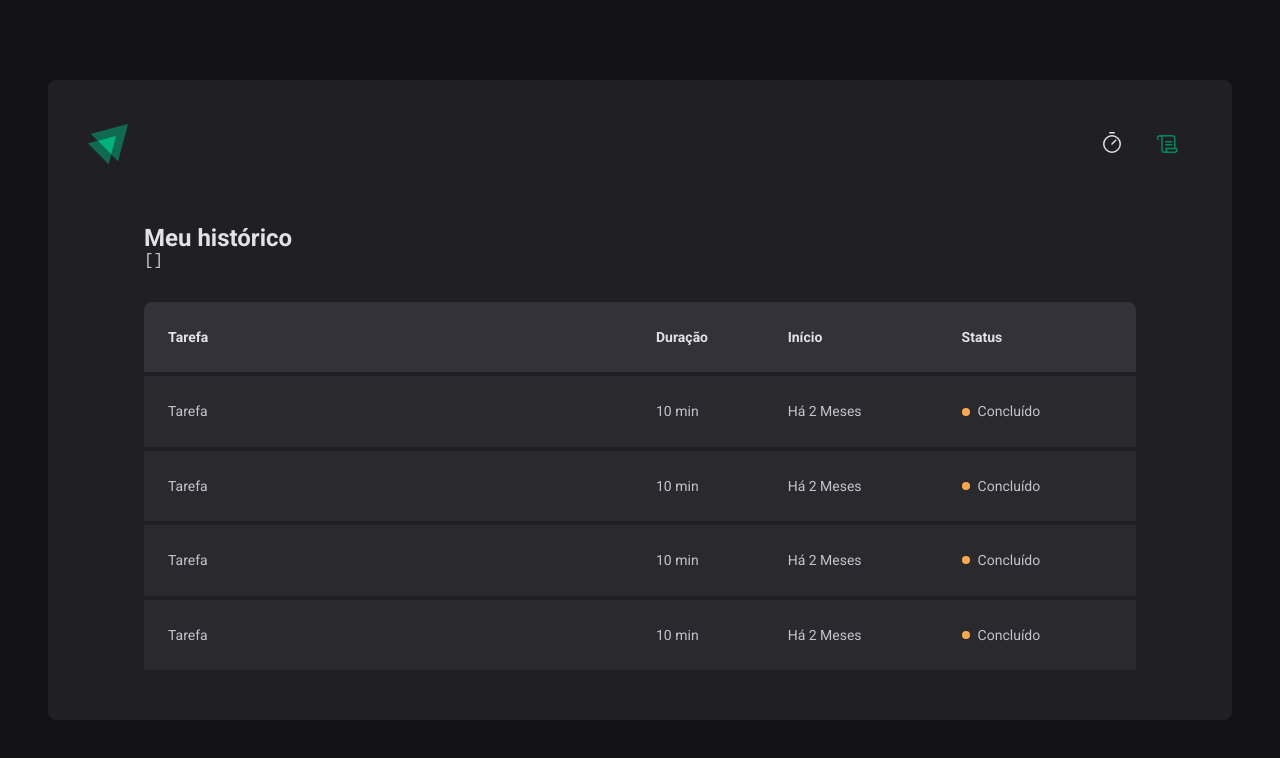
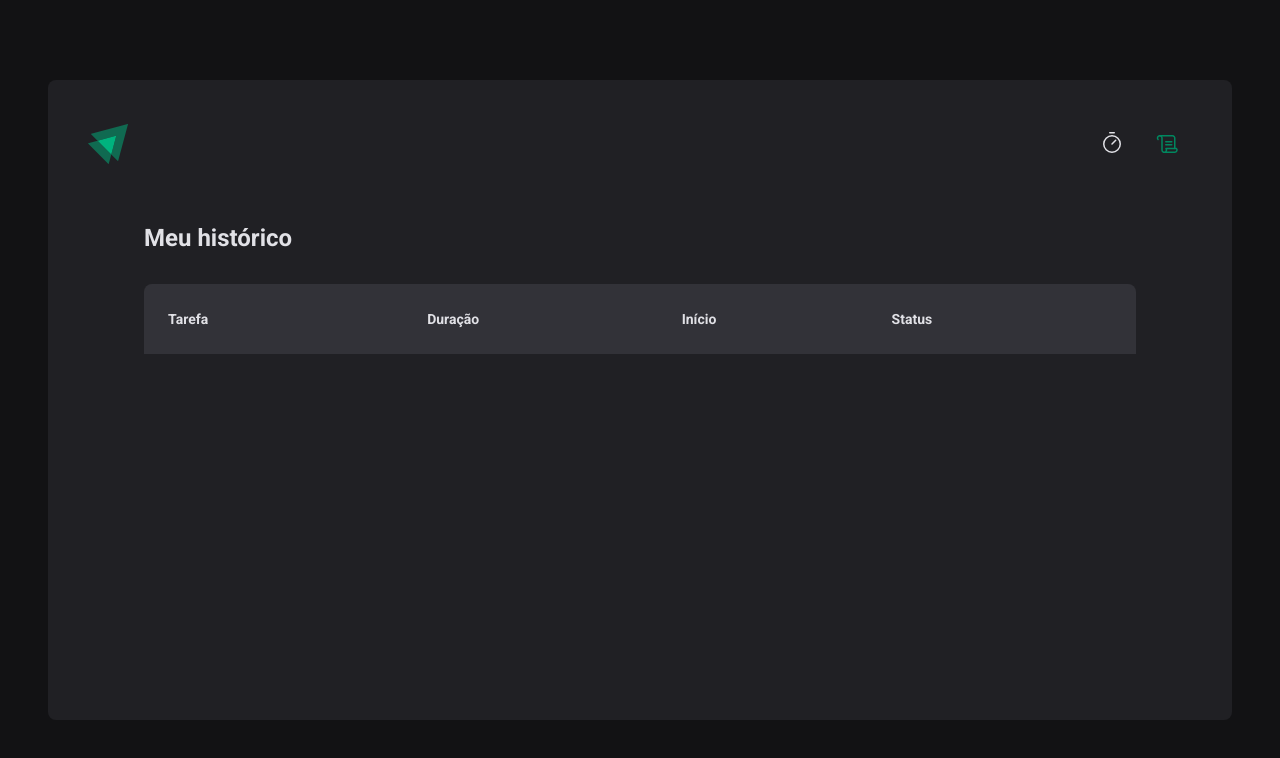
Before and after one commit to gustavogk/ignite-timer, a React (Vite) app: page /history in a window 1280 px wide. Shown: the top 758 px of the page. Built offline with nearby package versions, Linux system fonts and the light colour scheme.

Commit message:
feat: listagem do histórico

```diff
--- a/src/pages/History/index.tsx
+++ b/src/pages/History/index.tsx
@@ -8,8 +8,6 @@
   return (
     <HistoryContainer>
       <h1>Meu histórico</h1>
-
-      <pre>{JSON.stringify(cycles, null, 2)}</pre>
 
       <HistoryList>
         <table>
@@ -22,38 +20,26 @@
             </tr>
           </thead>
           <tbody>
-            <tr>
-              <td>Tarefa</td>
-              <td>10 min</td>
-              <td>Há 2 Meses</td>
-              <td>
-                <Status statusColor="yellow">Concluído</Status>
-              </td>
-            </tr>
-            <tr>
-              <td>Tarefa</td>
-              <td>10 min</td>
-              <td>Há 2 Meses</td>
-              <td>
-                <Status statusColor="yellow">Concluído</Status>
-              </td>
-            </tr>
-            <tr>
-              <td>Tarefa</td>
-              <td>10 min</td>
-              <td>Há 2 Meses</td>
-              <td>
-                <Status statusColor="yellow">Concluído</Status>
-              </td>
-            </tr>
-            <tr>
-              <td>Tarefa</td>
-              <td>10 min</td>
-              <td>Há 2 Meses</td>
-              <td>
-                <Status statusColor="yellow">Concluído</Status>
-              </td>
-            </tr>
+            {cycles.map((cycle) => {
+              return (
+                <tr key={cycle.id}>
+                  <td>{cycle.task}</td>
+                  <td>{cycle.minutesAmount} minutos</td>
+                  <td>{cycle.startDate.toISOString()}</td>
+                  <td>
+                    {cycle.finishedDate && (
+                      <Status statusColor="green">Concluído</Status>
+                    )}
+                    {cycle.interruptedDate && (
+                      <Status statusColor="red">Interrompido</Status>
+                    )}
+                    {!cycle.finishedDate && !cycle.finishedDate && (
+                      <Status statusColor="yellow">Em andamento</Status>
+                    )}
+                  </td>
+                </tr>
+              );
+            })}
           </tbody>
         </table>
       </HistoryList>
```
